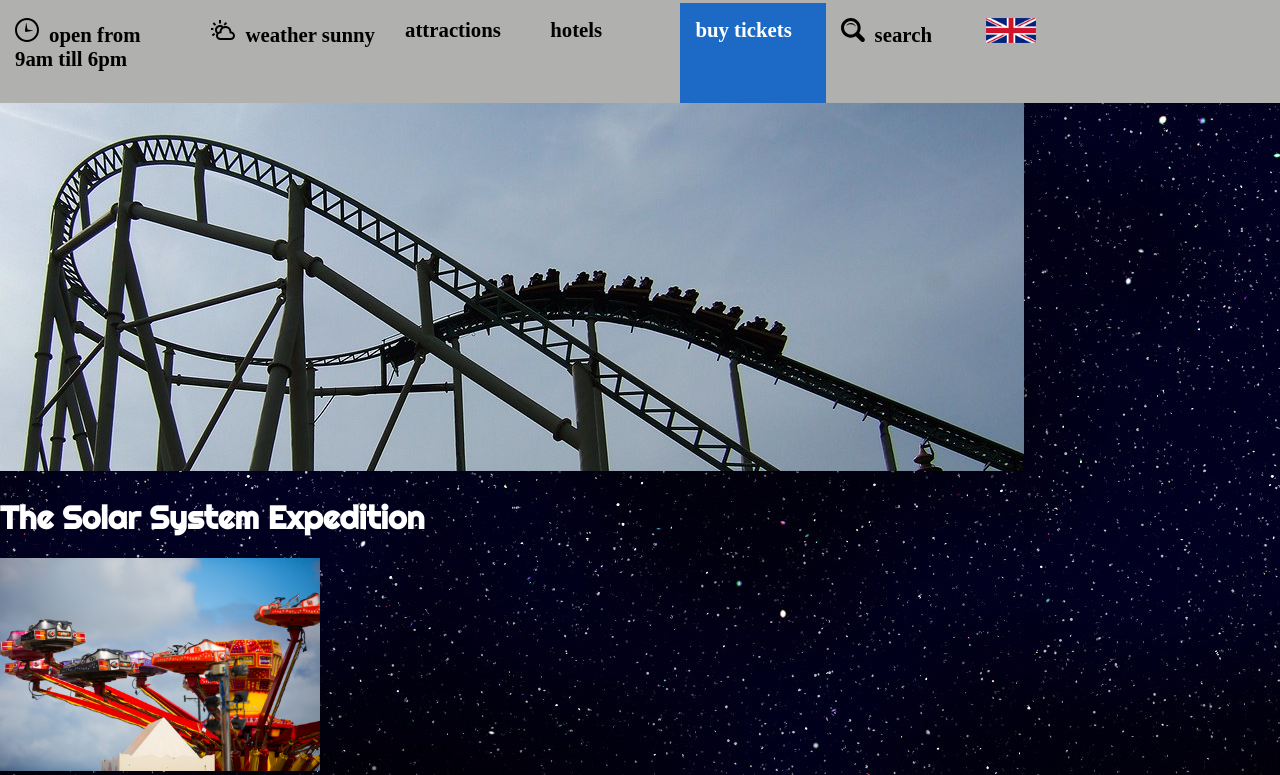
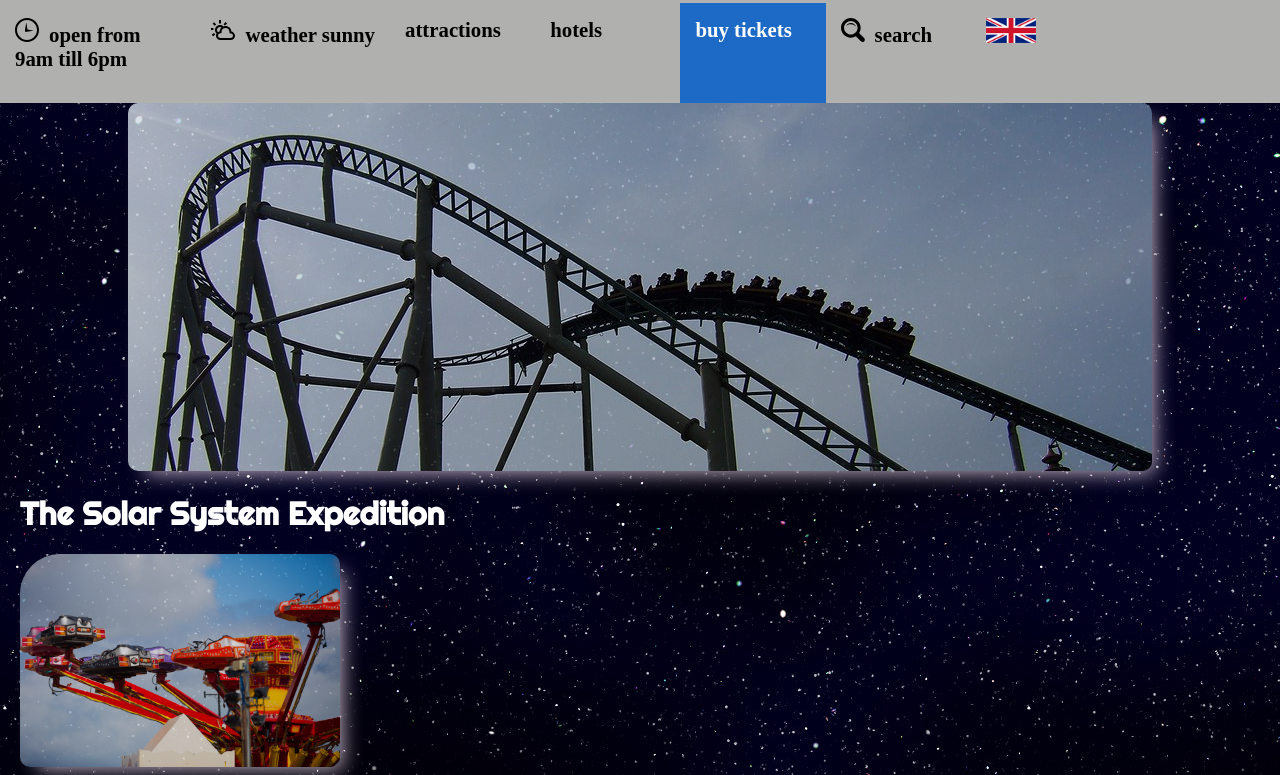
Before and after one commit to marinacraig/webdev_theme_park, a plain HTML site: page content/attraction.html in a window 1280 px wide. Shown: the part 177-952 px from the top of the page. Drawn offline with Linux system fonts and the light colour scheme; a web font is replaced by a local one.

Commit message:
Corrected some details in the attraction page mostly

```diff
--- a/content/attraction.html
+++ b/content/attraction.html
@@ -58,8 +58,8 @@
 <main class="attraction ">
        <div class="first-section">
     <!-- This will be a slideshow once we can use CSS and Javascript-->
-    <div>
-        <img src="../assets/Atractions/longrollercoaster.jpg" alt="image example">
+    <div class = "index-hover-ride">
+        <img class= "index-slider-image" src="../assets/Atractions/longrollercoaster.jpg" alt="image example" >
 
     </div>
 
@@ -69,7 +69,7 @@
         <div class="column">
         <!-- <h3>Space Roundabout</h3>-->
             <h1>The Solar System Expedition</h1>
-            <img src="../assets/Atractions/Spaceship_roundabout.jpg" style="width:50%" alt="image example">
+            <img class="grid-index-image" src="../assets/Atractions/Spaceship_roundabout.jpg" style="width:50%" alt="image example">
             <p>
                 There is no shortage of admirers and thrill seekers for our
                 most popular attraction, the Solar System Expedition,
--- a/styles/main.css
+++ b/styles/main.css
@@ -182,6 +182,7 @@ header, .impressum{
 
 .second-section, form {
     background-color: #1D0D2D;
+    padding: 10px;
 }
 /*index page*/
 #main-page .second-section {
@@ -212,6 +213,7 @@ text-decoration:none;
  .column {
     float: left;
     width: 50%;
+    padding-left: 20px
   }
 
   /* Clear floats after the columns */
@@ -353,6 +355,10 @@ address {
         border-radius: 10px 10px 10px 10px;
         -moz-border-radius: 10px 10px 10px 10px;
         -webkit-border-radius: 10px 10px 10px 10px;
+
+        margin-left:auto;
+        margin-right:auto;
+        display:block;
     }
 
     .index-hover-parent {
```
Also changed, not shown: index.html (+4 -4 lines).
